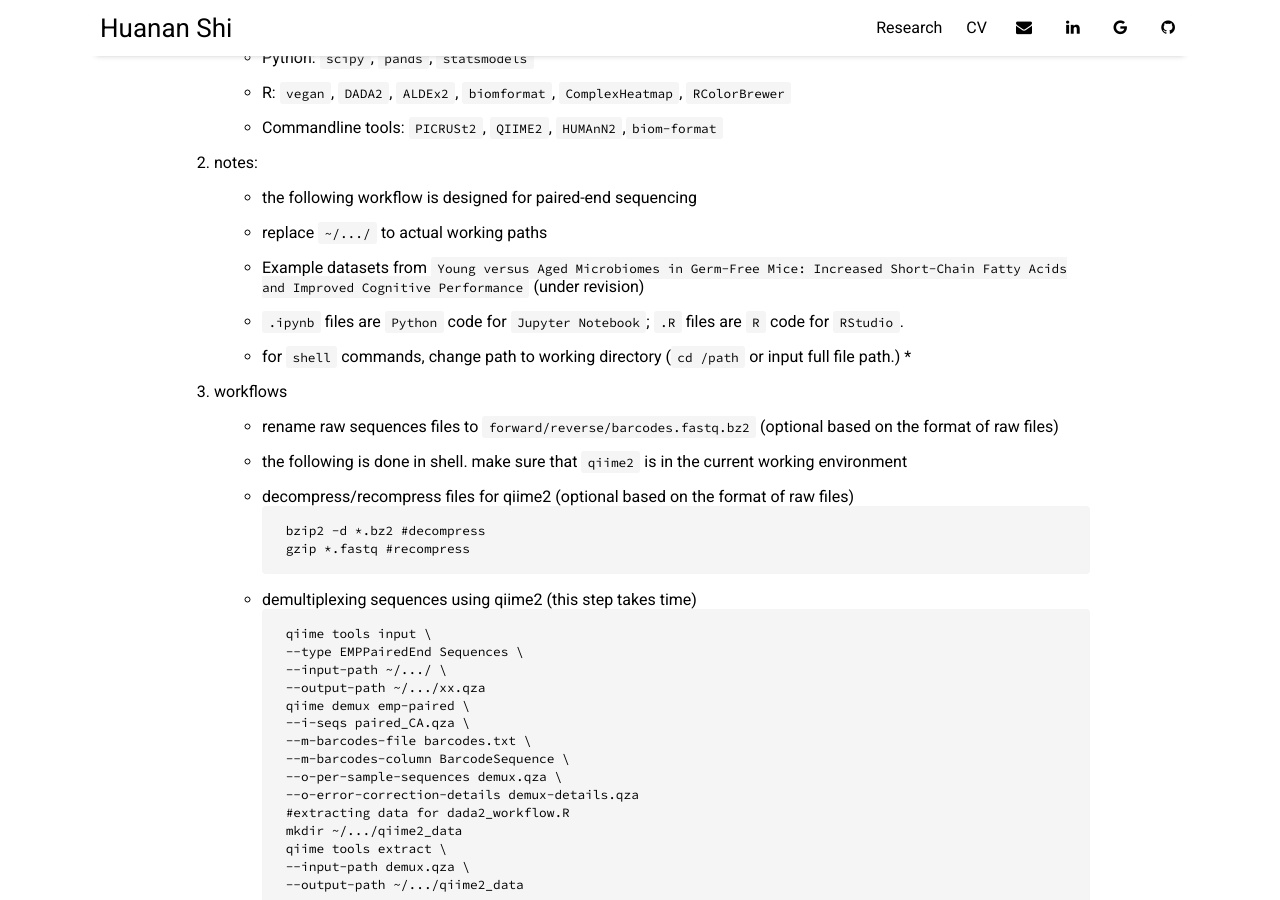
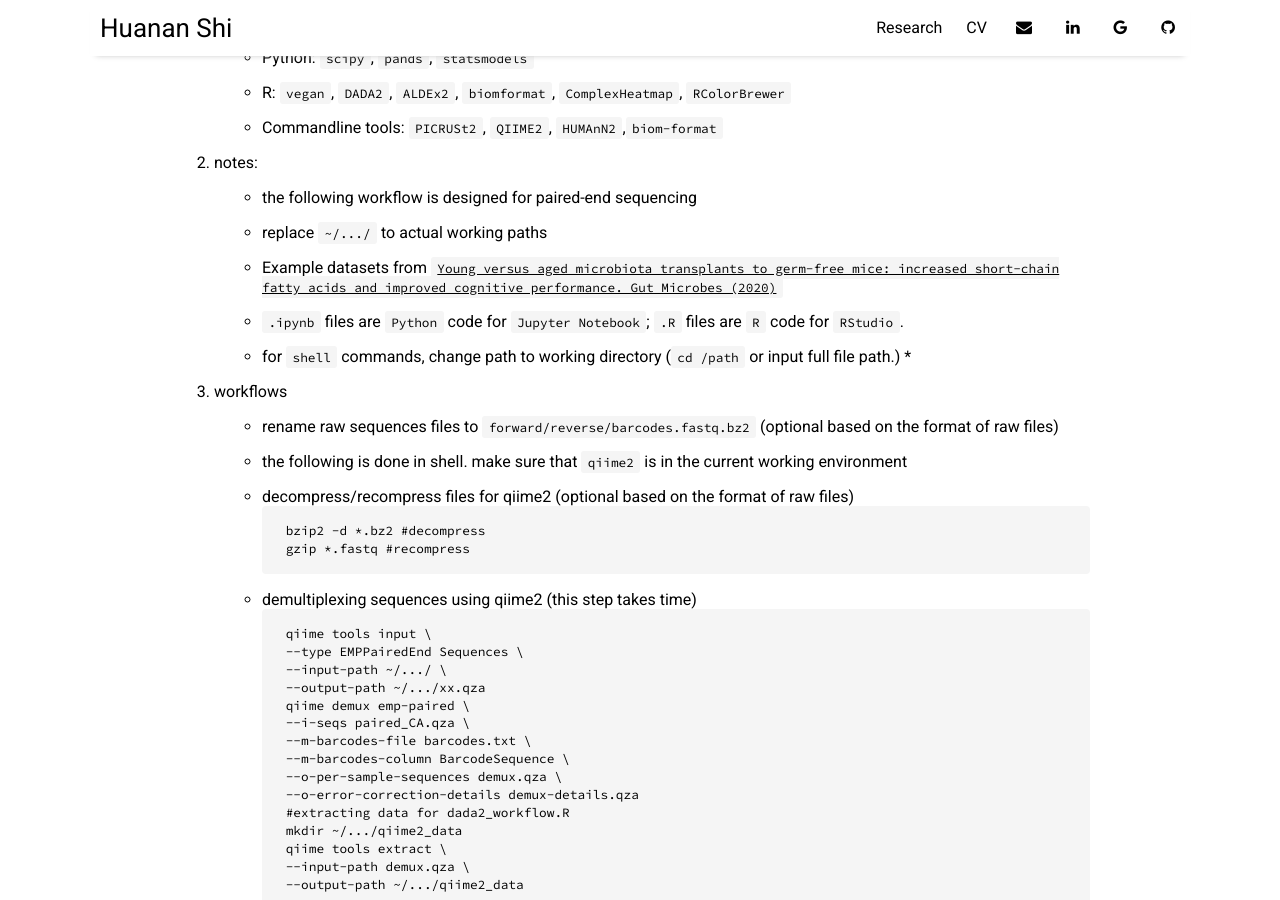
Before and after one commit to huananfshi/huananfshi.github.io, a Jekyll site: the page built from research/a-16s-microbiome-analysis-workflow.md, in a window 1280 px wide and 900 px high, scrolled down 379 px. Built offline with Jekyll 4.4.1, drawn with Linux system fonts in a browser that asks for light colours; nearby versions of some CDN libraries.

Commit message:
Update a-16s-microbiome-analysis-workflow.md

```diff
--- a/research/a-16s-microbiome-analysis-workflow.md
+++ b/research/a-16s-microbiome-analysis-workflow.md
@@ -17,7 +17,7 @@ tags: [workflows]
 2. notes:
   * the following workflow is designed for paired-end sequencing
   * replace `~/.../` to actual working paths
-  * Example datasets from `Young versus Aged Microbiomes in Germ-Free Mice: Increased Short-Chain Fatty Acids and Improved Cognitive Performance` (under revision)
+  * Example datasets from [`Young versus aged microbiota transplants to germ-free mice: increased short-chain fatty acids and improved cognitive performance. Gut Microbes (2020)`](http://dx.doi.org/10.1080/19490976.2020.1814107)
   * `.ipynb` files are `Python` code for `Jupyter Notebook`; `.R` files are `R` code for `RStudio`.
   * for `shell` commands, change path to working directory (`cd /path` or input full file path.)
   *
```
